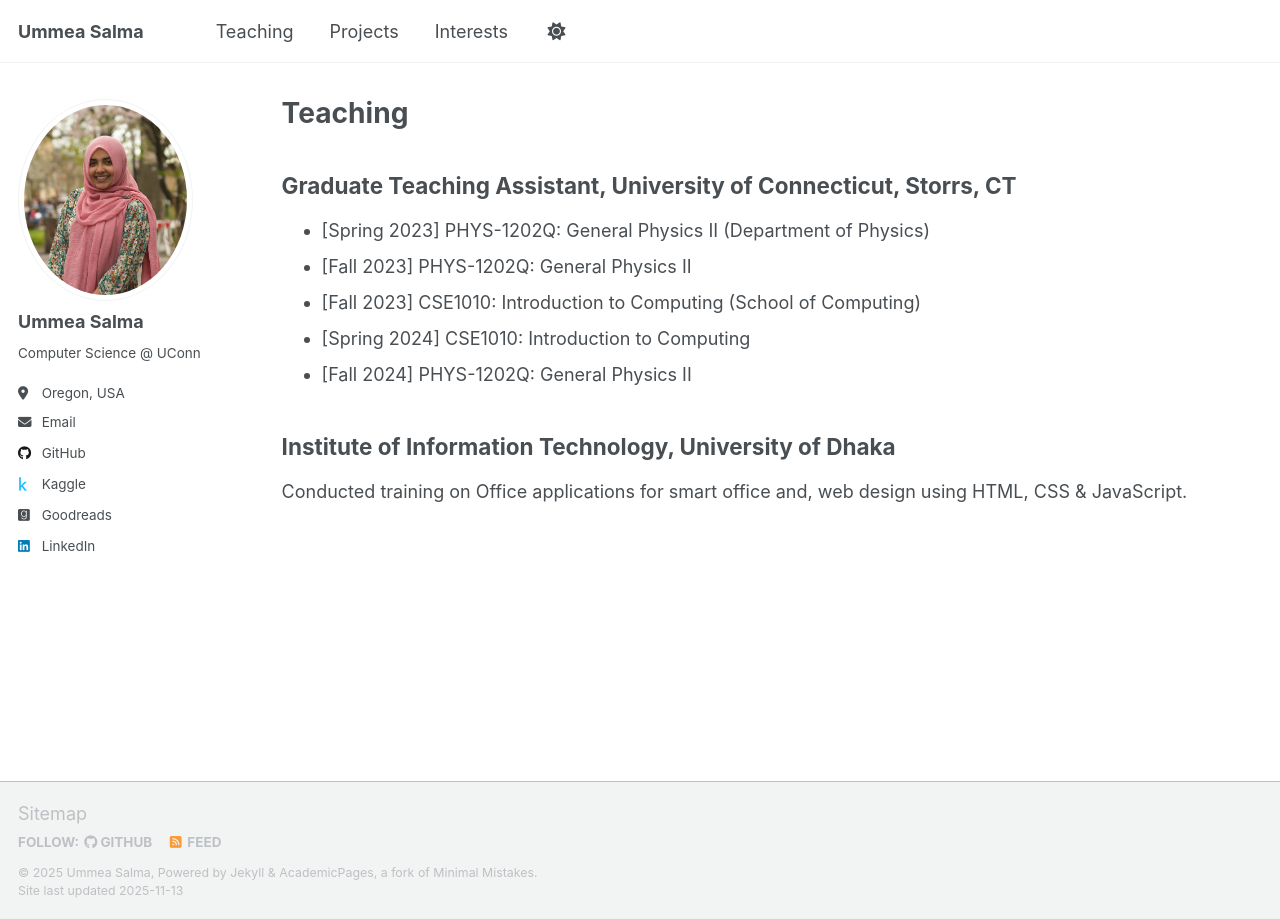
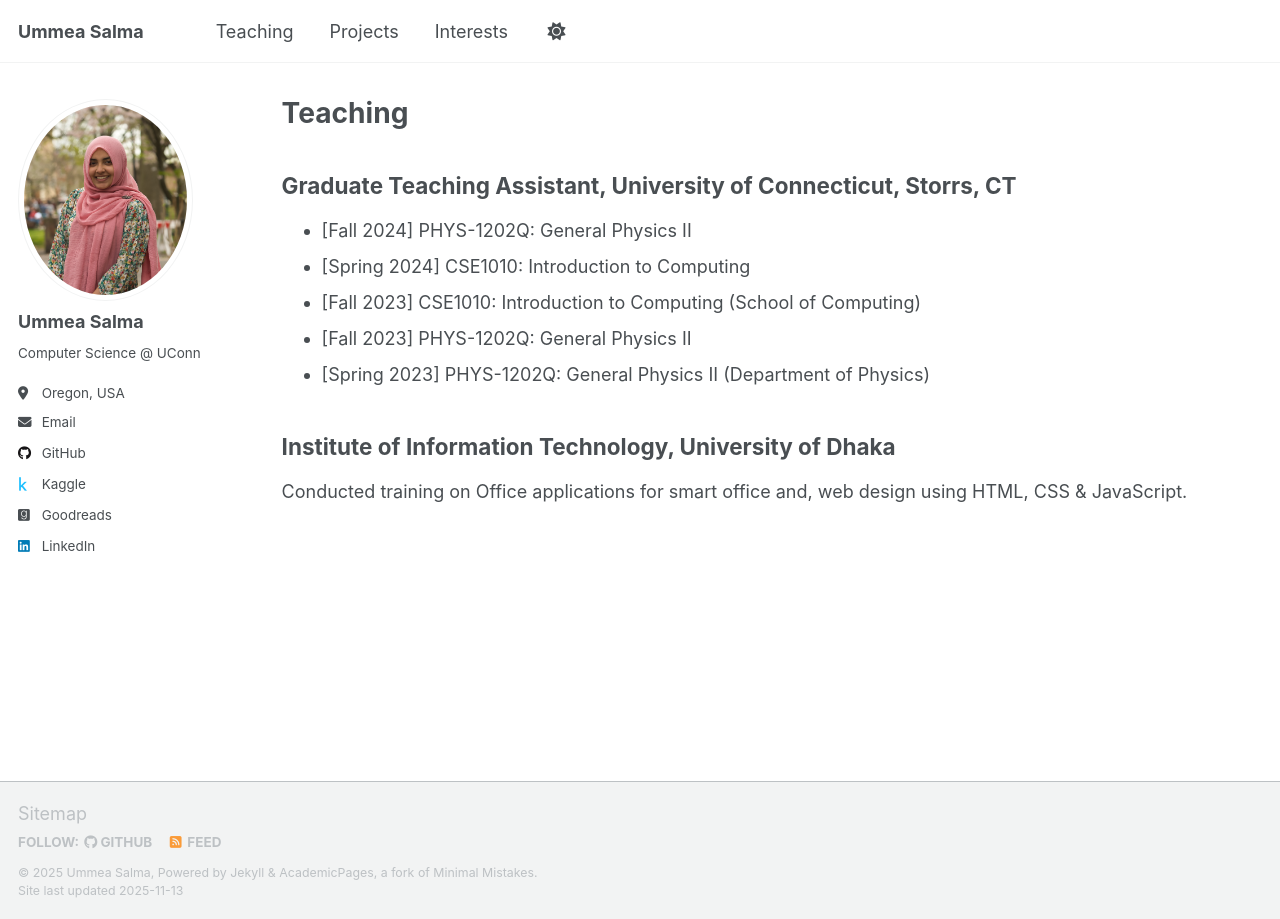
Before and after one commit to ummeasalma/ummeasalma.github.io, a Jekyll site: the page built from _pages/teaching.md, in a window 1280 px wide. Built offline with Jekyll 4.4.1, drawn with Linux system fonts in a browser that asks for light colours; a script that is not in the unit is left out.

```diff
--- a/_pages/teaching.md
+++ b/_pages/teaching.md
@@ -6,11 +6,11 @@ author_profile: true
 ---
 
 ## Graduate Teaching Assistant, University of Connecticut, Storrs, CT
+* [Fall 2024] PHYS-1202Q: General Physics II
+* [Spring 2024] CSE1010: Introduction to Computing
+* [Fall 2023] CSE1010: Introduction to Computing (School of Computing)
+* [Fall 2023] PHYS-1202Q: General Physics II
 * [Spring 2023] PHYS-1202Q: General Physics II (Department of Physics)
-* [Fall 2023] PHYS-1202Q: General Physics II
-* [Fall 2023] CSE1010: Introduction to Computing (School of Computing)
-* [Spring 2024] CSE1010: Introduction to Computing
-* [Fall 2024] PHYS-1202Q: General Physics II
 
 ## Institute of Information Technology, University of Dhaka
 Conducted training on Office applications for smart office and, web design using HTML, CSS &
```
